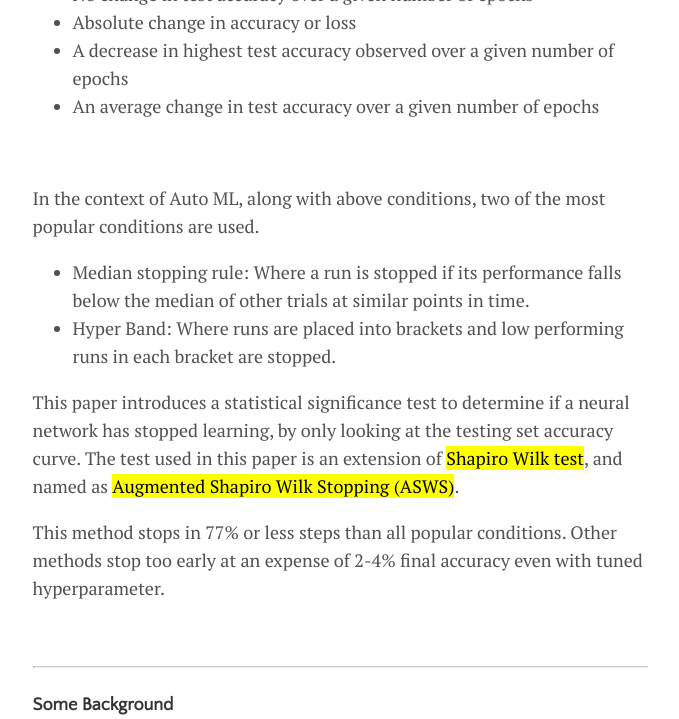
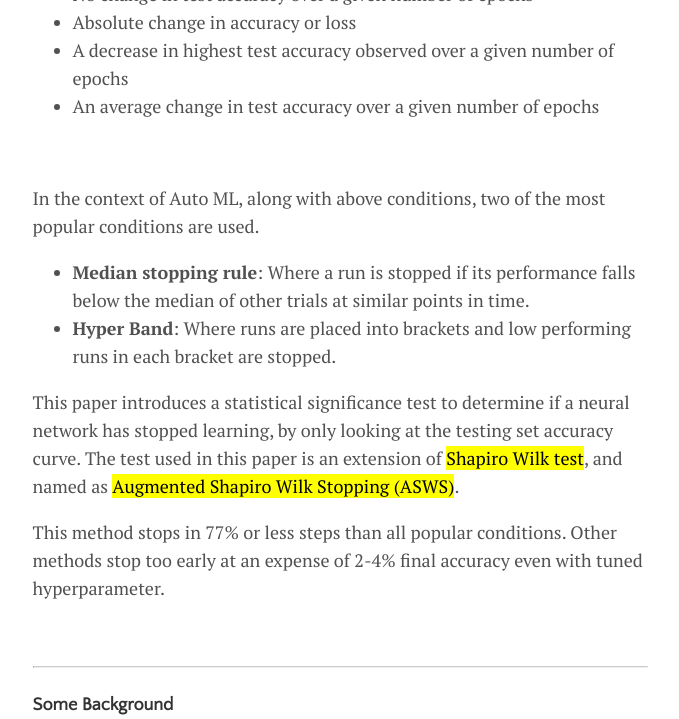
Before and after one commit to karthikziffer/karthikziffer.github.io, a Jekyll site: the page built from _posts/2021-07-03-statistically-stopping-of-neural-network-training.md, in a window 1280 px wide and 900 px high, scrolled down 1213 px, cut to the strip 0-719 px from the top of the window. Shown: the whole strip, without its empty margins (300-979 px from the left). Built offline with Jekyll 4.4.1, drawn with Linux system fonts in a browser that asks for light colours; comment, search, counter and statistics services are not loaded.

```diff
--- a/_posts/2021-07-03-statistically-stopping-of-neural-network-training.md
+++ b/_posts/2021-07-03-statistically-stopping-of-neural-network-training.md
@@ -51,8 +51,8 @@ Currently, the optimal place to stop the neural network's training is when the t
 
 In the context of Auto ML, along with above conditions, two of the most popular conditions are used.
 
-- Median stopping rule: Where a run is stopped if its performance falls below the median of other trials at similar points in time.
-- Hyper Band: Where runs are placed into brackets and low performing runs in each bracket are stopped.
+- **Median stopping rule**: Where a run is stopped if its performance falls below the median of other trials at similar points in time.
+- **Hyper Band**: Where runs are placed into brackets and low performing runs in each bracket are stopped.
 
 
 
```
